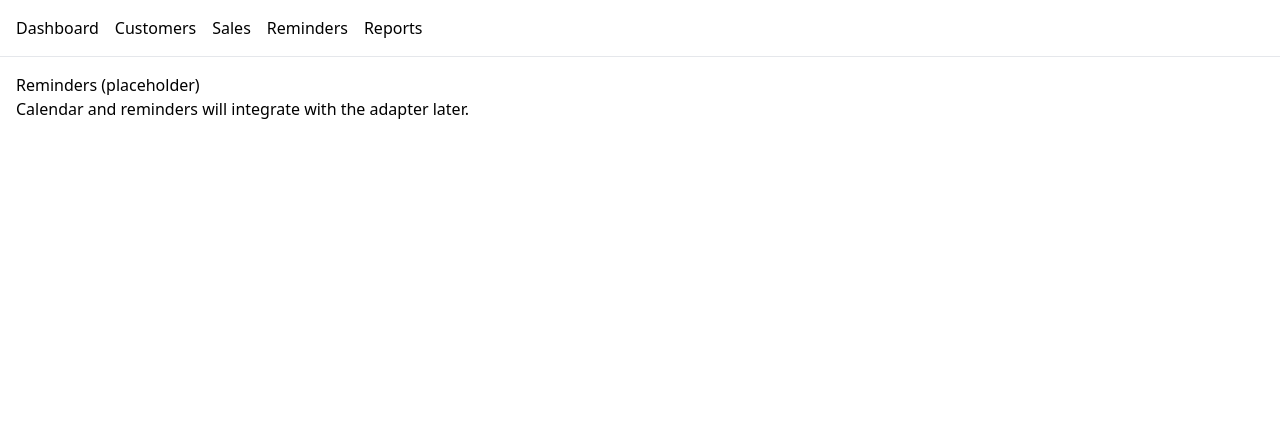
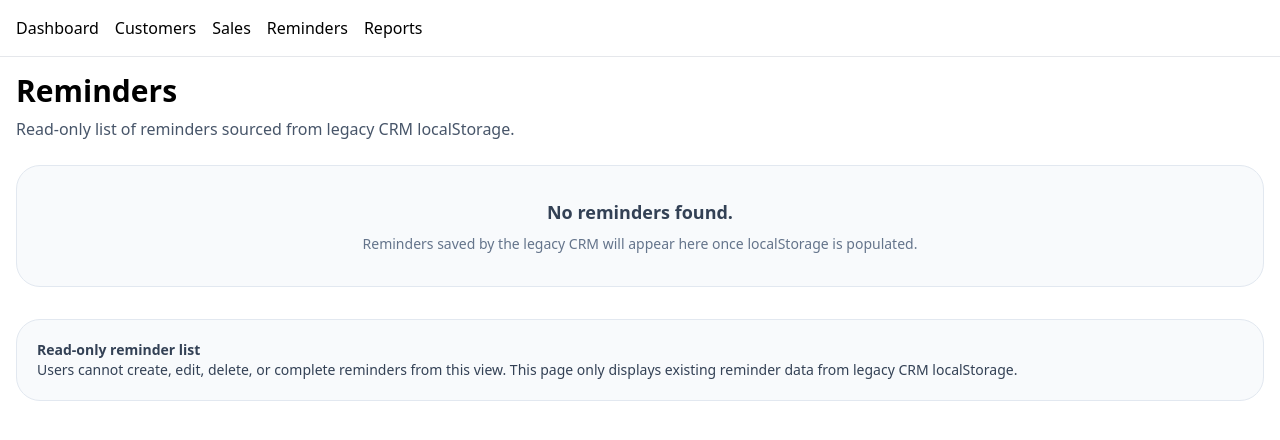
Before and after one commit to sunpaek/Avidsphere-CRM, a React (Vite) app in the folder frontend/react-app/: page /reminders in a window 1280 px wide. Shown: the top 440 px of the page. Built offline with nearby package versions, Linux system fonts and the light colour scheme.

Commit message:
Add read-only React reminders page

```diff
--- /dev/null
+++ b/frontend/react-app/src/components/ReminderCard.tsx
@@ -0,0 +1,83 @@
+import type { Reminder } from '@/types'
+
+type ReminderCardProps = {
+  reminder: Reminder
+  customerName: string
+}
+
+function formatReminderDate(value?: string) {
+  if (!value) return 'No due date'
+  const date = new Date(value)
+  if (Number.isNaN(date.getTime())) return 'Invalid date'
+  return date.toLocaleDateString('en-US', {
+    month: 'short',
+    day: 'numeric',
+    year: 'numeric'
+  })
+}
+
+function getBadgeStyles(type: 'status' | 'priority', value?: string) {
+  const normalized = value?.toLowerCase() ?? ''
+
+  if (type === 'status') {
+    if (normalized === 'completed') return 'bg-green-50 text-green-800 border-green-200'
+    if (normalized === 'open' || normalized === 'pending') return 'bg-yellow-50 text-yellow-800 border-yellow-200'
+    if (normalized === 'overdue') return 'bg-red-50 text-red-800 border-red-200'
+    return 'bg-slate-100 text-slate-800 border-slate-300'
+  }
+
+  if (type === 'priority') {
+    if (normalized === 'high') return 'bg-rose-50 text-rose-800 border-rose-200'
+    if (normalized === 'normal' || normalized === 'medium') return 'bg-blue-50 text-blue-800 border-blue-200'
+    if (normalized === 'low') return 'bg-emerald-50 text-emerald-800 border-emerald-200'
+    return 'bg-slate-100 text-slate-800 border-slate-300'
+  }
+
+  return 'bg-slate-100 text-slate-800 border-slate-300'
+}
+
+export default function ReminderCard({ reminder, customerName }: ReminderCardProps) {
+  const dueDateText = formatReminderDate(reminder.dueDate ?? reminder.date)
+  const statusLabel = reminder.status ?? (reminder.completed ? 'Completed' : 'Open')
+  const completedLabel = reminder.completed ? 'Completed' : 'Pending'
+
+  return (
+    <article className="group overflow-hidden rounded-3xl border border-slate-200 bg-white shadow-sm transition hover:shadow-md">
+      <div className="p-5">
+        <div className="flex flex-col gap-4 sm:flex-row sm:items-start sm:justify-between">
+          <div>
+            <p className="text-xs uppercase tracking-[0.18em] text-slate-500">Reminder</p>
+            <h2 className="mt-1 text-xl font-semibold text-slate-900">{reminder.title}</h2>
+            <p className="mt-1 text-sm text-slate-600">{customerName}</p>
+          </div>
+          <div className="flex flex-wrap items-center gap-2">
+            <span className={`inline-flex rounded-full border px-3 py-1 text-xs font-semibold ${getBadgeStyles('status', statusLabel)}`}>
+              {statusLabel}
+            </span>
+            {reminder.priority ? (
+              <span className={`inline-flex rounded-full border px-3 py-1 text-xs font-semibold ${getBadgeStyles('priority', reminder.priority)}`}>
+                {reminder.priority}
+              </span>
+            ) : null}
+          </div>
+        </div>
+
+        <div className="mt-6 grid gap-3 border-t border-slate-100 pt-4 text-sm text-slate-600 sm:grid-cols-2">
+          <div>
+            <span className="font-semibold text-slate-800">Due date:</span> {dueDateText}
+          </div>
+          <div>
+            <span className="font-semibold text-slate-800">Assigned to:</span> {reminder.assignedTo ?? 'Unassigned'}
+          </div>
+          <div>
+            <span className="font-semibold text-slate-800">Completed:</span> {completedLabel}
+          </div>
+          <div>
+            <span className="font-semibold text-slate-800">Notes:</span>{' '}
+            {reminder.notes ? <span className="text-slate-700">{reminder.notes}</span> : <span className="text-slate-500">None</span>}
+          </div>
+        </div>
+      </div>
+    </article>
+  )
+}
--- a/frontend/react-app/src/pages/Reminders.tsx
+++ b/frontend/react-app/src/pages/Reminders.tsx
@@ -1,10 +1,72 @@
-import React from 'react'
+import React, { useMemo } from 'react'
+import { useLocalStorageAdapter } from '@/hooks/useLocalStorageAdapter'
+import type { Reminder } from '@/types'
+import ReminderCard from '@/components/ReminderCard'
+
+function normalizeReminderStatus(reminder: Reminder) {
+  if (reminder.status) return reminder.status
+  if (reminder.completed === true) return 'Completed'
+  if (reminder.completed === false) return 'Open'
+  return 'Open'
+}
 
 export default function Reminders() {
+  const { data, isLoading, error } = useLocalStorageAdapter()
+
+  const remindersWithCustomer = useMemo(() => {
+    return data.reminders
+      .map(reminder => {
+        const customerName = data.customers.find(customer => customer.id === reminder.customerId)?.businessName
+        return {
+          reminder,
+          customerName: customerName ?? 'Unknown customer',
+          status: normalizeReminderStatus(reminder)
+        }
+      })
+      .sort((a, b) => {
+        const dateA = a.reminder.dueDate ?? a.reminder.date ?? ''
+        const dateB = b.reminder.dueDate ?? b.reminder.date ?? ''
+        if (!dateA && !dateB) return 0
+        if (!dateA) return 1
+        if (!dateB) return -1
+        return new Date(dateA).getTime() - new Date(dateB).getTime()
+      })
+  }, [data.customers, data.reminders])
+
   return (
     <div>
-      <h1>Reminders (placeholder)</h1>
-      <p>Calendar and reminders will integrate with the adapter later.</p>
+      <div className="mb-6">
+        <h1 className="text-3xl font-bold mb-2">Reminders</h1>
+        <p className="text-slate-600">Read-only list of reminders sourced from legacy CRM localStorage.</p>
+      </div>
+
+      {error ? (
+        <div className="rounded-xl border border-red-200 bg-red-50 p-5 text-red-700">
+          <p className="font-semibold">Unable to load reminders.</p>
+          <p>{error.message}</p>
+        </div>
+      ) : isLoading ? (
+        <div className="rounded-xl border border-slate-200 bg-white p-8 text-center text-slate-600 shadow-sm">
+          <div className="inline-block animate-spin rounded-full h-10 w-10 border-b-2 border-blue-600 mb-4"></div>
+          Loading reminders...
+        </div>
+      ) : remindersWithCustomer.length === 0 ? (
+        <div className="rounded-3xl border border-slate-200 bg-slate-50 p-8 text-center text-slate-700">
+          <p className="text-lg font-semibold">No reminders found.</p>
+          <p className="mt-2 text-sm text-slate-500">Reminders saved by the legacy CRM will appear here once localStorage is populated.</p>
+        </div>
+      ) : (
+        <div className="grid gap-4 lg:grid-cols-2">
+          {remindersWithCustomer.map(({ reminder, customerName }) => (
+            <ReminderCard key={reminder.id} reminder={{ ...reminder, status: normalizeReminderStatus(reminder) }} customerName={customerName} />
+          ))}
+        </div>
+      )}
+
+      <div className="mt-8 rounded-3xl border border-slate-200 bg-slate-50 p-5 text-sm text-slate-700">
+        <p className="font-semibold">Read-only reminder list</p>
+        <p>Users cannot create, edit, delete, or complete reminders from this view. This page only displays existing reminder data from legacy CRM localStorage.</p>
+      </div>
     </div>
   )
 }
--- a/frontend/react-app/src/types/index.ts
+++ b/frontend/react-app/src/types/index.ts
@@ -84,6 +84,8 @@ export interface Reminder {
   dueDate?: string
   assignedTo?: string
   notes?: string
+  priority?: 'Low' | 'Normal' | 'Medium' | 'High'
+  status?: string
   completed?: boolean
 }
 
```
